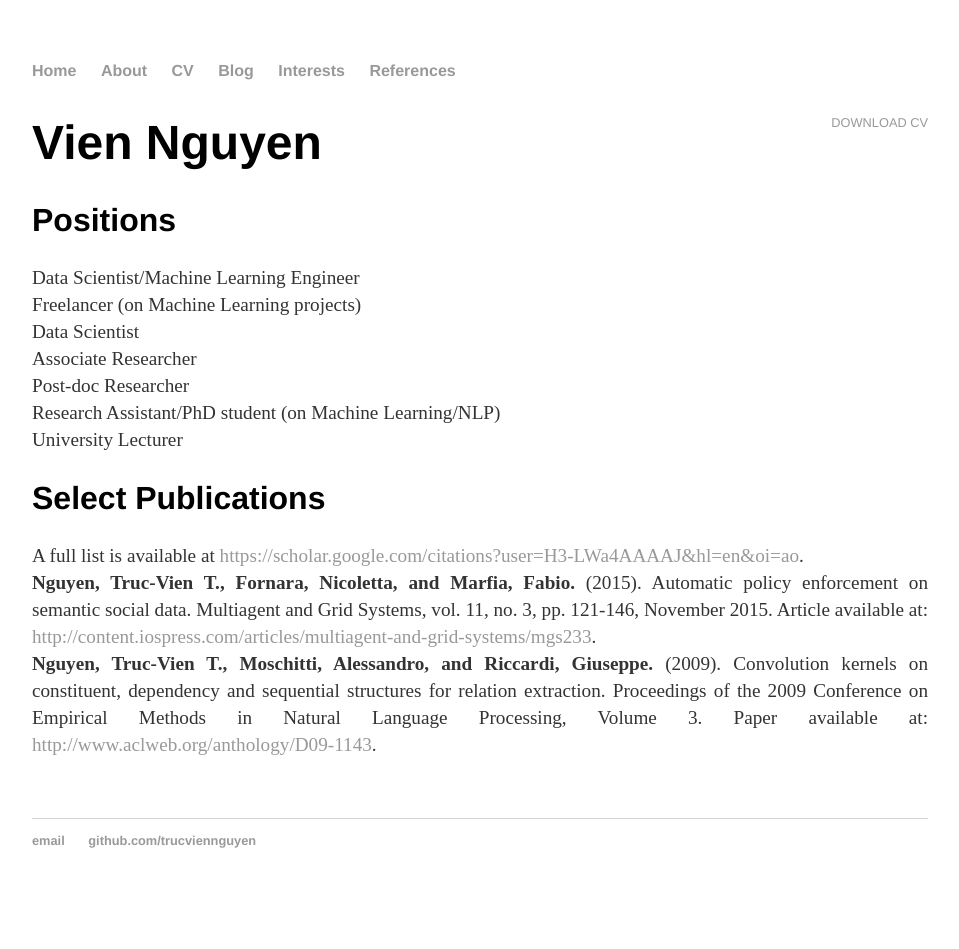
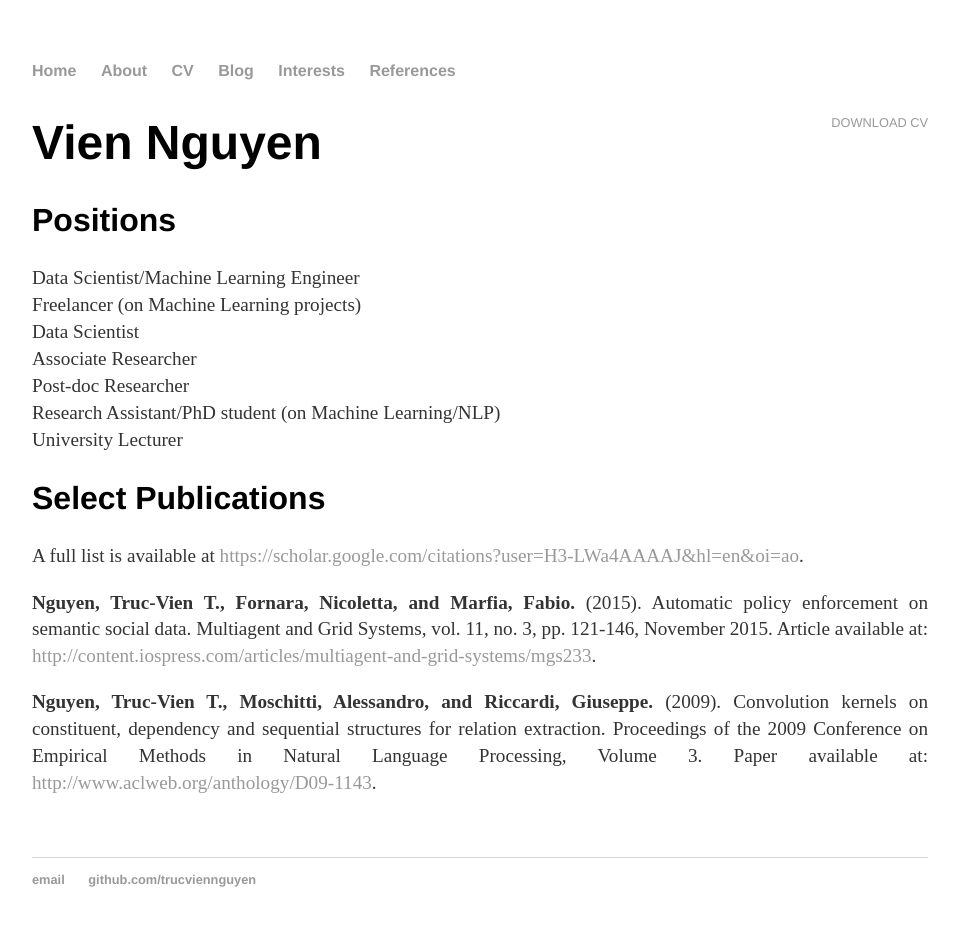
Before and after one commit to trucviennguyen/trucviennguyen.github.io, a Jekyll site: the page built from cv/index.html, in a window 1280 px wide. Shown: the whole page, without its empty margins (160-1119 px from the left). Built offline with Jekyll 4.4.1, drawn with Linux system fonts in a browser that asks for light colours; before the commit the page ends 910 px from its top, so only the background shows below that.

Commit message:
Updating CV.

```diff
--- a/cv/index.html
+++ b/cv/index.html
@@ -28,12 +28,14 @@
 	</p>
 
 	<h2>Select Publications</h2>
-	<p align = "justify">
-	A full list is available at <a href="https://scholar.google.com/citations?user=H3-LWa4AAAAJ&hl=en&oi=ao">https://scholar.google.com/citations?user=H3-LWa4AAAAJ&hl=en&oi=ao</a>.<br>
 
-	<strong>Nguyen, Truc-Vien T., Fornara, Nicoletta, and Marfia, Fabio.</strong> (2015). Automatic policy enforcement on semantic social data. Multiagent and Grid Systems, vol. 11, no. 3, pp. 121-146, November 2015. Article available at: <a href="http://content.iospress.com/articles/multiagent-and-grid-systems/mgs233">http://content.iospress.com/articles/multiagent-and-grid-systems/mgs233</a>.<br>
+	<p align = "justify">A full list is available at <a href="https://scholar.google.com/citations?user=H3-LWa4AAAAJ&hl=en&oi=ao">https://scholar.google.com/citations?user=H3-LWa4AAAAJ&hl=en&oi=ao</a>.
+	</p>
 
-	<strong>Nguyen, Truc-Vien T., Moschitti, Alessandro, and Riccardi, Giuseppe.</strong> (2009). Convolution kernels on constituent, dependency and sequential structures for relation extraction. Proceedings of the 2009 Conference on Empirical Methods in Natural Language Processing, Volume 3. Paper available at: <a href="http://www.aclweb.org/anthology/D09-1143">http://www.aclweb.org/anthology/D09-1143</a>.
+	<p align = "justify"><strong>Nguyen, Truc-Vien T., Fornara, Nicoletta, and Marfia, Fabio.</strong> (2015). Automatic policy enforcement on semantic social data. Multiagent and Grid Systems, vol. 11, no. 3, pp. 121-146, November 2015. Article available at: <a href="http://content.iospress.com/articles/multiagent-and-grid-systems/mgs233">http://content.iospress.com/articles/multiagent-and-grid-systems/mgs233</a>.
+	</p>
+
+	<p align = "justify"><strong>Nguyen, Truc-Vien T., Moschitti, Alessandro, and Riccardi, Giuseppe.</strong> (2009). Convolution kernels on constituent, dependency and sequential structures for relation extraction. Proceedings of the 2009 Conference on Empirical Methods in Natural Language Processing, Volume 3. Paper available at: <a href="http://www.aclweb.org/anthology/D09-1143">http://www.aclweb.org/anthology/D09-1143</a>.
 	</p>
 
 
```
